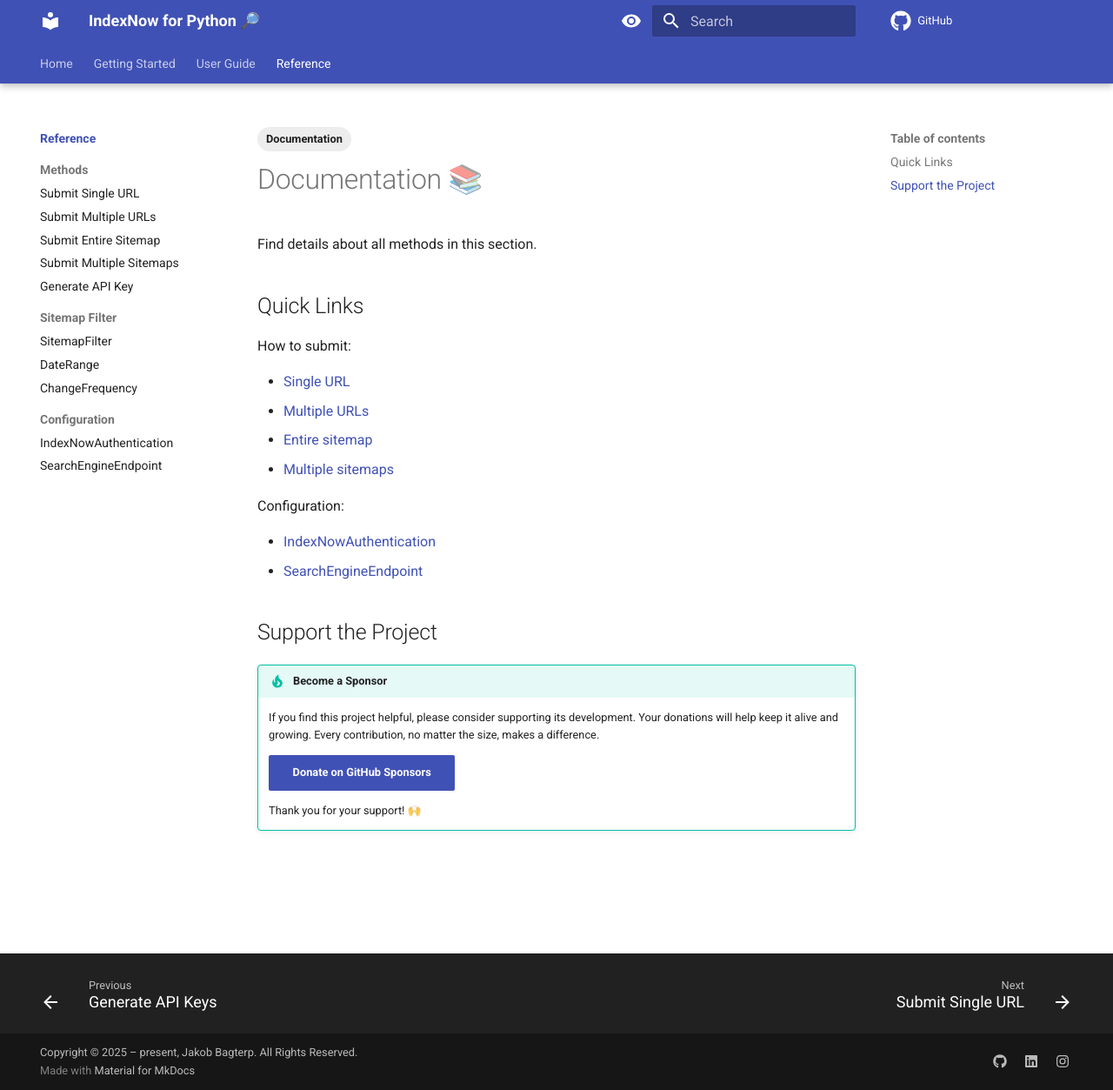
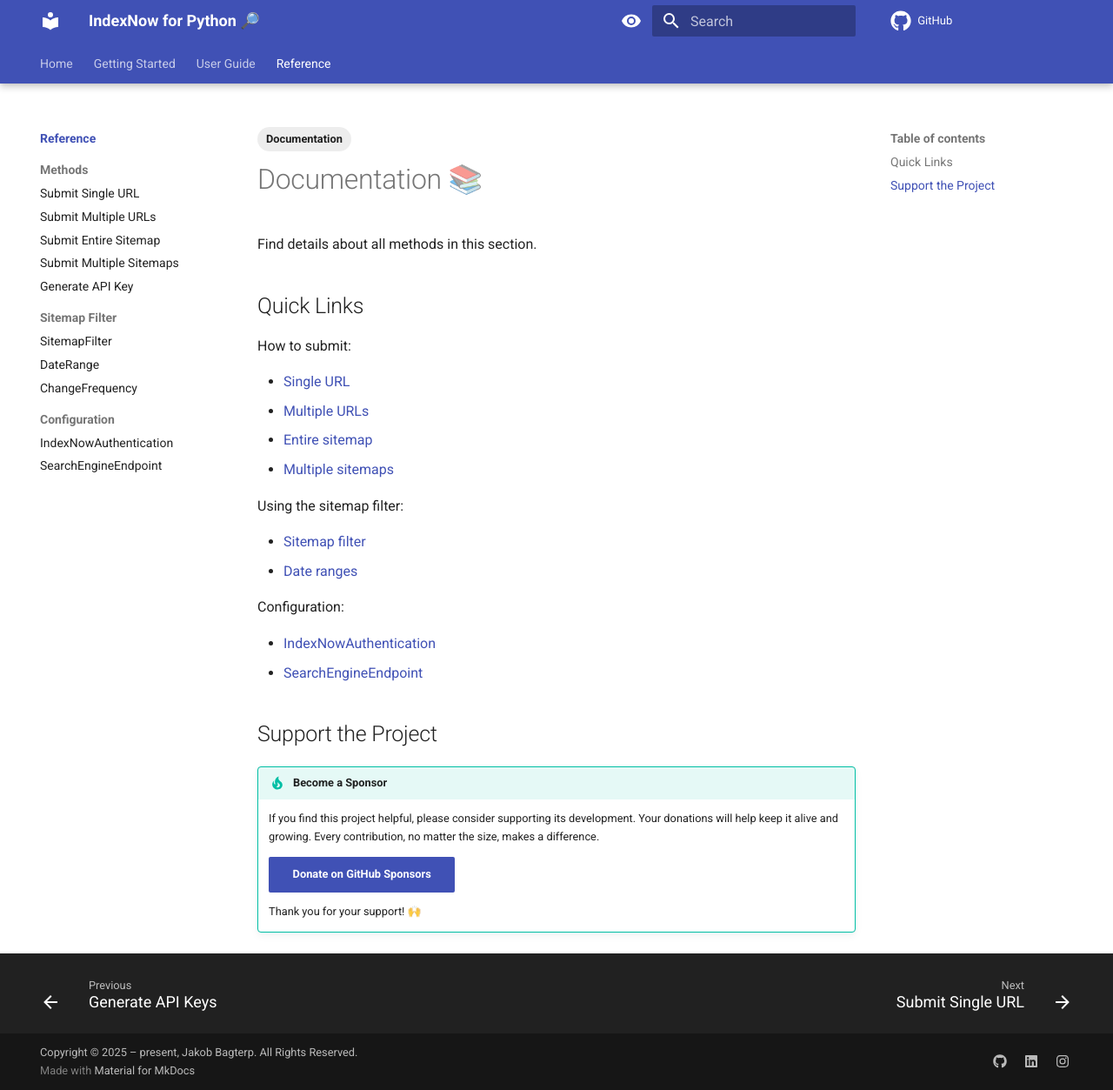
Before and after one commit to jakob-bagterp/index-now-for-python, an MkDocs documentation site: the page built from docs/reference/index.md, in a window 1280 px wide and 1253 px high. Shown: the whole window at 87% size. Built offline with MkDocs 1.6.1 and Material for MkDocs 9.7.7, drawn with Linux system fonts in a browser that asks for light colours; comment, search, counter and statistics services are not loaded; the version menu is left out.

Commit message:
Added quick links to reference overview.

```diff
--- a/docs/reference/index.md
+++ b/docs/reference/index.md
@@ -16,6 +16,11 @@
 * [Entire sitemap](methods/submit-sitemap.md)
 * [Multiple sitemaps](methods/submit-multiple-sitemaps.md)
 
+Using the sitemap filter:
+
+* [Sitemap filter](sitemap-filter/sitemap-filter.md)
+* [Date ranges](sitemap-filter/date-range.md)
+
 Configuration:
 
 * [IndexNowAuthentication](configuration/authentication.md)
```
